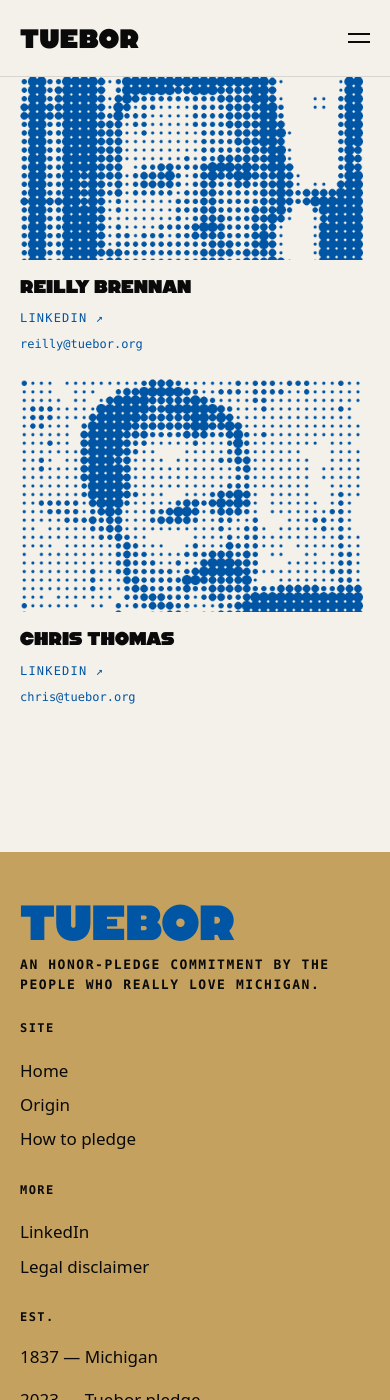
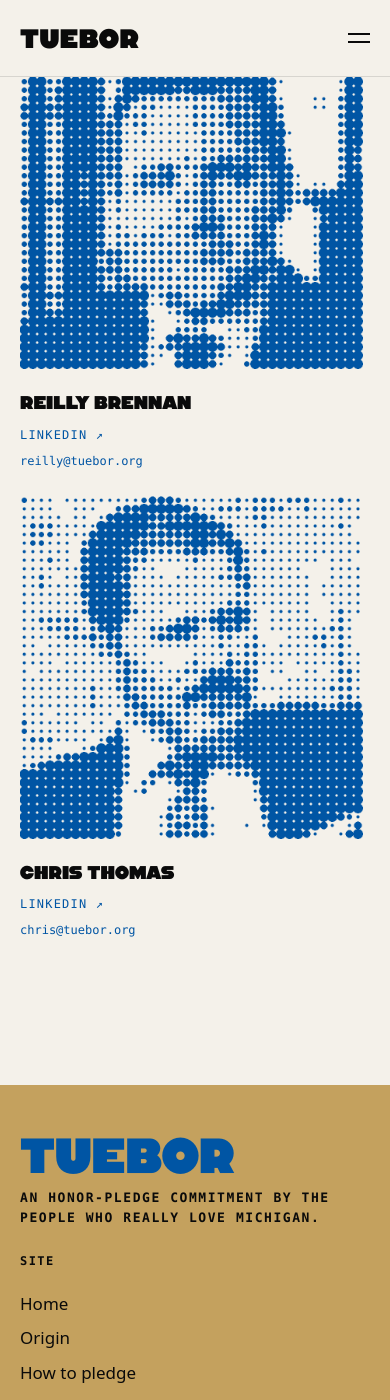
Before and after one commit to arepb/tuebor, a Jekyll site: the page built from origin.md, in a window 390 px wide and 1400 px high, scrolled down 813 px. Built offline with Jekyll 4.4.1, drawn with Linux system fonts in a browser that asks for light colours.

Commit message:
Origin mobile: show founder portraits uncropped
Drop the 3:2 crop on mobile and let images render at their native aspect so
faces aren't awkwardly clipped.

Co-Authored-By: Claude Opus 4.7 (1M context) <noreply@anthropic.com>

```diff
--- a/assets/css/style.scss
+++ b/assets/css/style.scss
@@ -496,7 +496,7 @@ main.home > .prose { max-width: none; padding: 0; font-size: inherit; }
   /* Stack founders vertically on mobile so each caption has full width —
      names stay on one line and email addresses sit cleanly below. */
   .founders { grid-template-columns: 1fr; gap: 24px; }
-  .prose .founder img, .founder img { aspect-ratio: 3 / 2; object-position: center top; }
+  .prose .founder img, .founder img { aspect-ratio: auto; }
   .founder figcaption strong { font-size: 18px; }
 }
 
```
